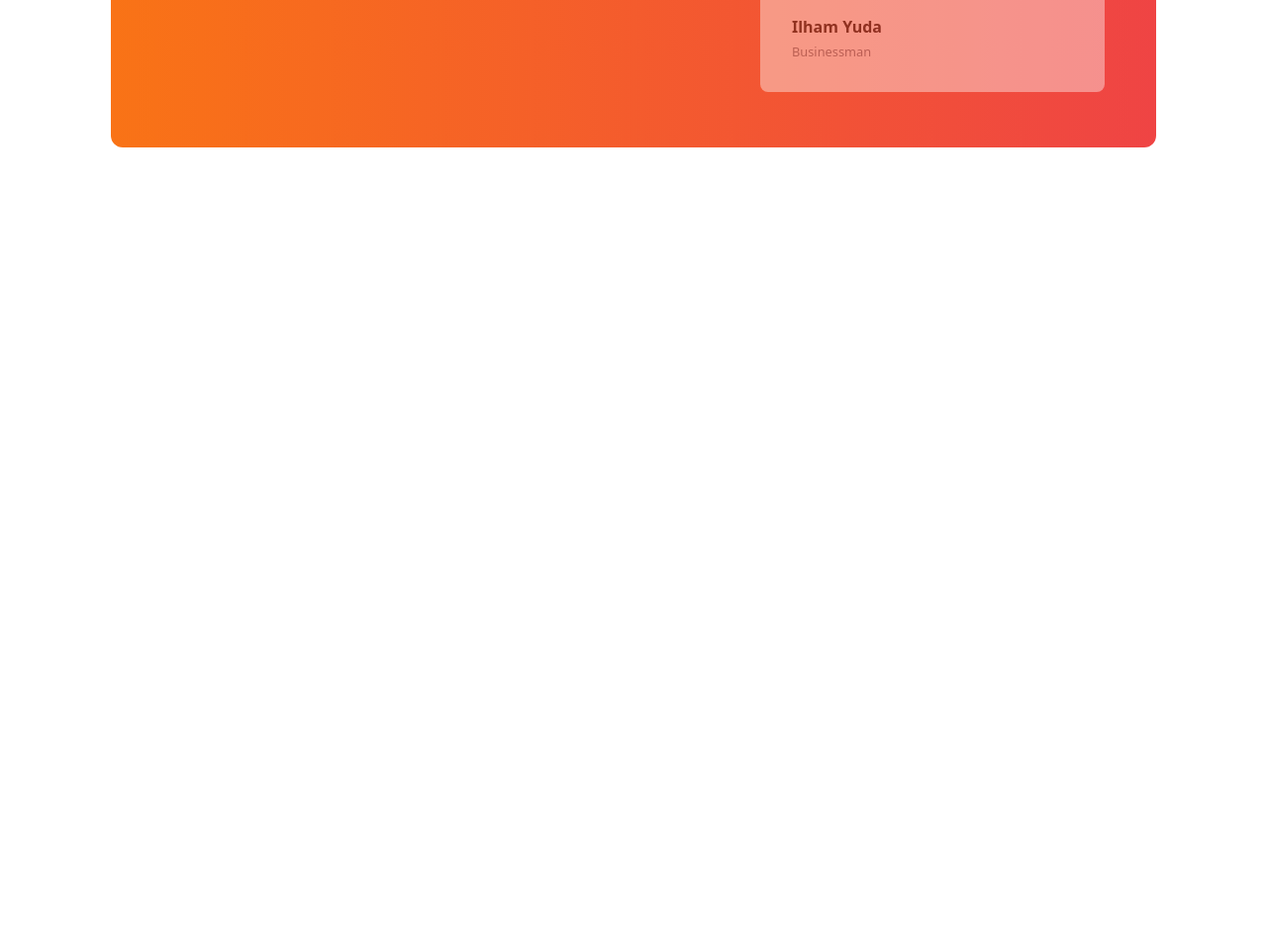
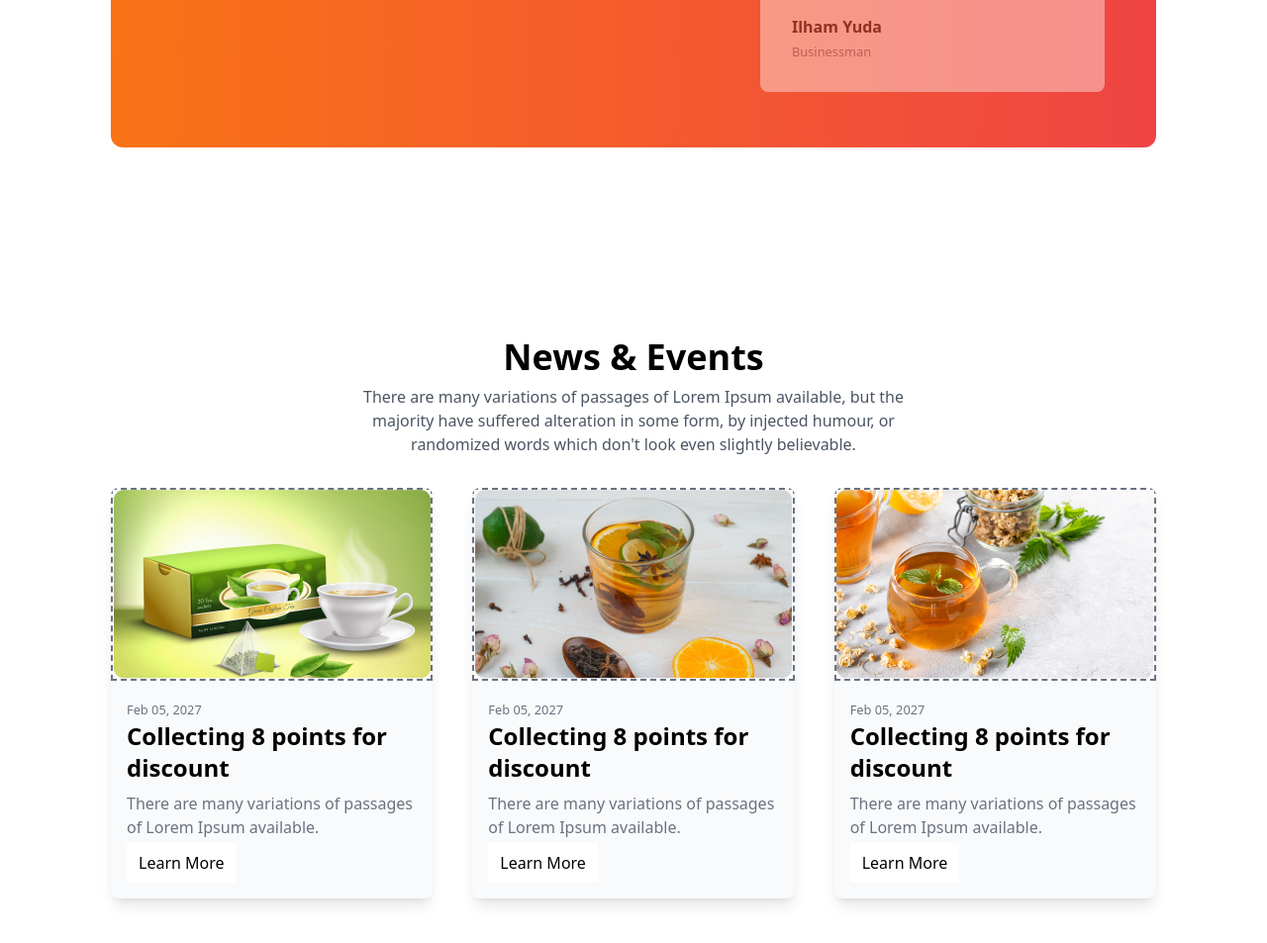
Before and after one commit to mohammaduzzal/tea-house, a plain HTML site: page index.html in a window 1280 px wide. Shown: the part 2326-3279 px from the top of the page at 99% size. Before the commit the page ends 2571 px from the top, so only its background shows below. Drawn offline with nearby package versions, Linux system fonts and the light colour scheme.

Commit message:
added the news section

```diff
--- a/index.html
+++ b/index.html
@@ -198,6 +198,57 @@
 
           </section>
 
+          <!-- news section -->
+           <section class="py-8 lg:py-24">
+            <!-- title -->
+             <div class="text-center mb-8">
+              <h1 class="text-3xl font-bold md:text-4xl mb-2">News & Events</h1>
+              <p class="text-gray-600 max-w-xl mx-auto">There are many variations of passages of Lorem Ipsum available, but the majority have suffered alteration in some form, by injected humour, or randomized words which don't look even slightly believable. </p>
+
+             </div>
+             <!-- grid card -->
+              <div class="grid grid-cols-1 md:grid-cols-2 lg:grid-cols-3 gap-10 mt-5 ">
+                <!-- card-1 -->
+                 <div class="rounded-lg shadow-lg bg-gray-50 overflow-hidden">
+                  <div class="border-dashed border-gray-500 border-2">  <img class="mx-auto " src="images/news-1.png" alt=""></div>
+
+                  <div class="p-4">
+                    <small class="text-gray-500">Feb 05, 2027</small>
+                    <h1 class="text-2xl font-bold mb-2">Collecting 8 points for discount</h1>
+                    <p class="text-gray-500 mb-1">There are many variations of passages of Lorem Ipsum available.</p>
+                    <button class="bg-white text-black px-3 py-2">Learn More</button>
+                  </div>
+
+                 </div>
+                <!-- card-2 -->
+                 <div class="rounded-lg shadow-lg bg-gray-50 overflow-hidden">
+                  <div class="border-dashed border-gray-500 border-2">  <img class="mx-auto " src="images/news-2.png" alt=""></div>
+
+                  <div class="p-4">
+                    <small class="text-gray-500">Feb 05, 2027</small>
+                    <h1 class="text-2xl font-bold mb-2">Collecting 8 points for discount</h1>
+                    <p class="text-gray-500 mb-1">There are many variations of passages of Lorem Ipsum available.</p>
+                    <button class="bg-white text-black px-3 py-2">Learn More</button>
+                  </div>
+
+                 </div>
+                <!-- card-3 -->
+                 <div class="rounded-lg shadow-lg bg-gray-50 overflow-hidden">
+                  <div class="border-dashed border-gray-500 border-2">  <img class="mx-auto " src="images/news-3.png" alt=""></div>
+
+                  <div class="p-4">
+                    <small class="text-gray-500">Feb 05, 2027</small>
+                    <h1 class="text-2xl font-bold mb-2">Collecting 8 points for discount</h1>
+                    <p class="text-gray-500 mb-1">There are many variations of passages of Lorem Ipsum available.</p>
+                    <button class="bg-white text-black px-3 py-2">Learn More</button>
+                  </div>
+
+                 </div>
+
+              </div>
+
+           </section>
+
 </main>
 
 </body>
```
